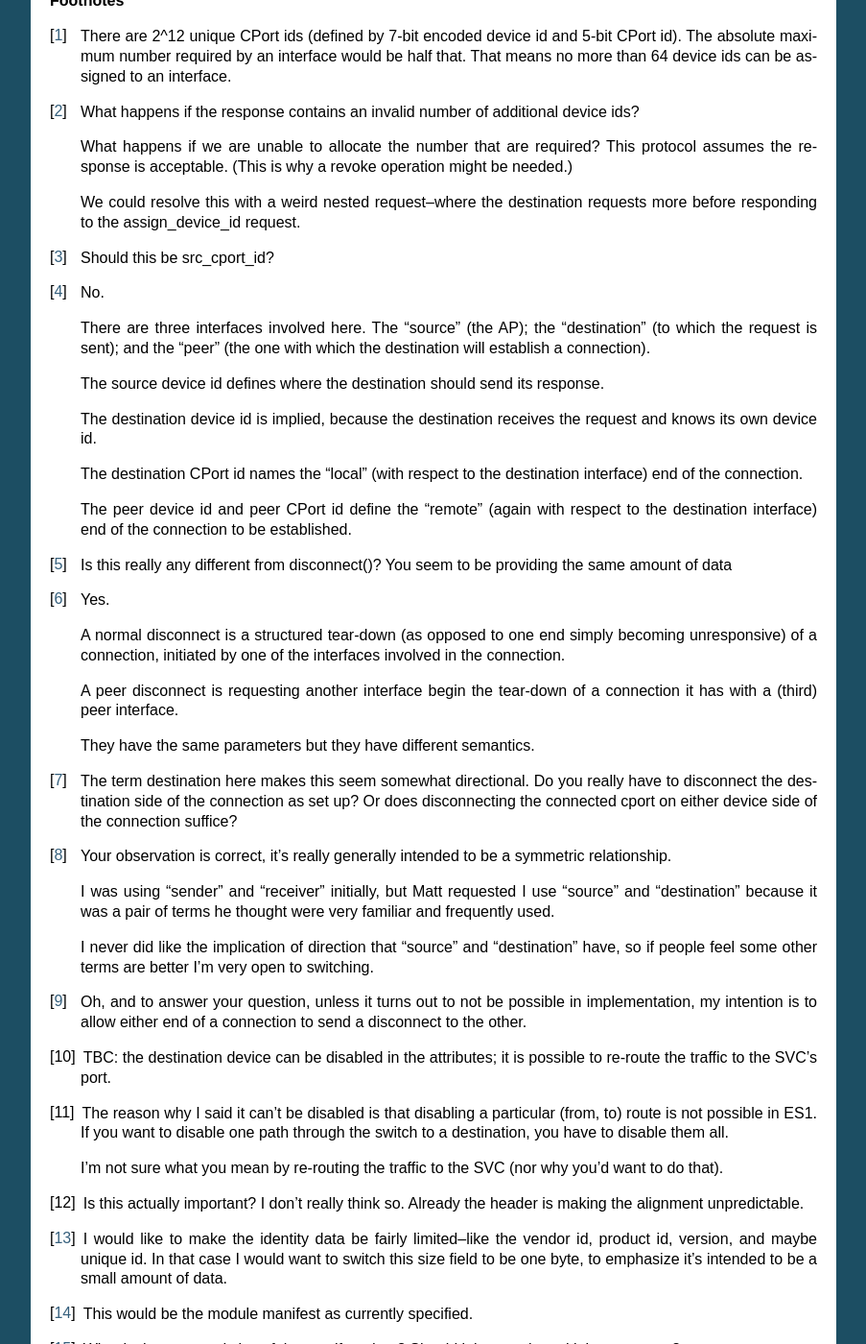
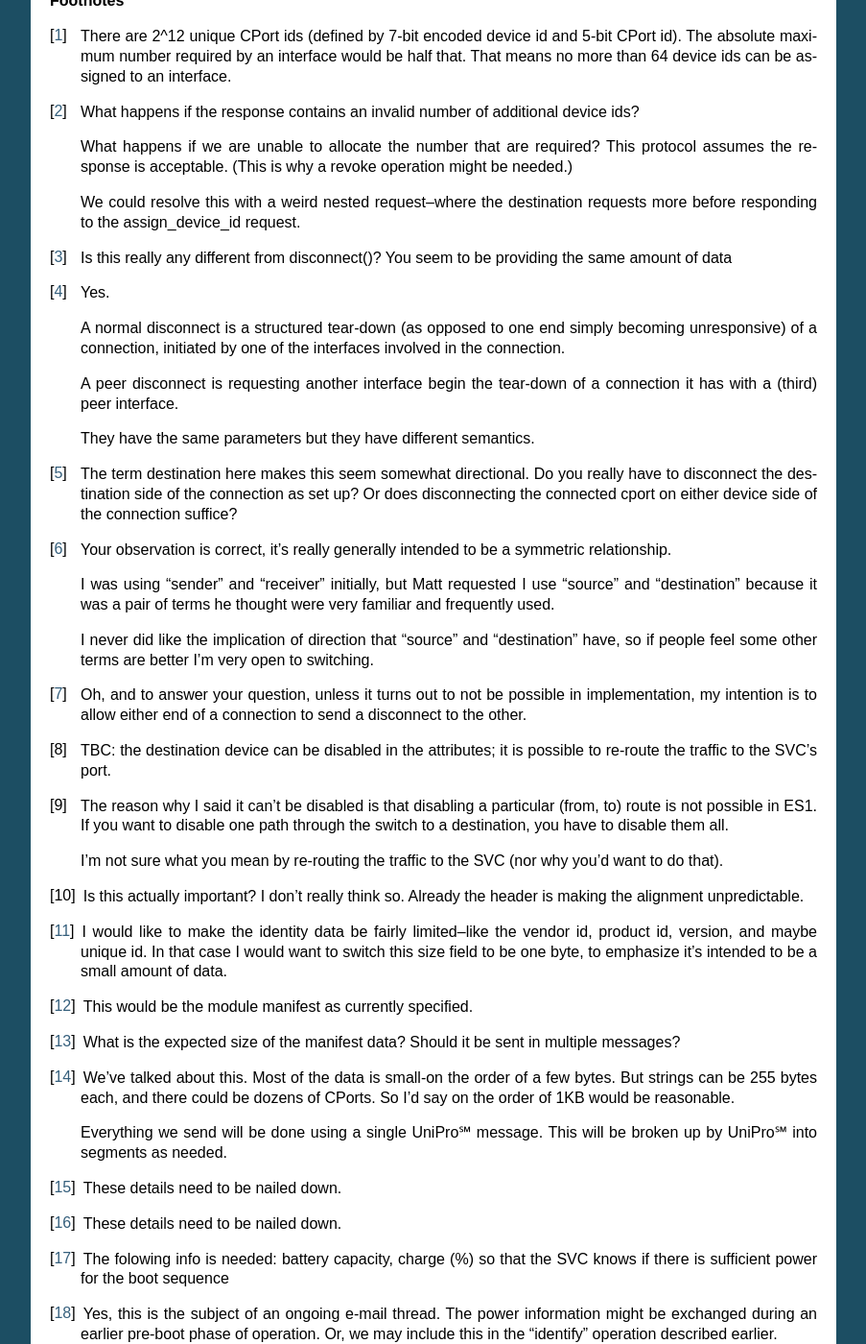
Before and after one commit to projectara/greybus-spec, a Sphinx documentation site: the page built from source/control.rst, in a window 1280 px wide and 1400 px high, scrolled down 11956 px. Shown: the whole window at 96% size, without its empty margins (198-1101 px from the left). Built offline with Sphinx 7.4.7, drawn with Linux system fonts in a browser that asks for light colours; some of the changed text lies outside the part shown.

Commit message:
Control Protocol: resolve an unneeded footnote
These two footnotes about dst_cport_id are not needed anymore.

Reviewed-by: Marti Bolivar <mbolivar@leaflabs.com>
Signed-off-by: Greg Kroah-Hartman <greg@kroah.com>

```diff
--- a/source/control.rst
+++ b/source/control.rst
@@ -1276,28 +1276,6 @@ The disable route response contains only the status byte.
          destination requests more before responding to the
          assign_device_id request.
 
-.. [#bx] Should this be src_cport_id?
-
-.. [#by] No.
-
-         There are three interfaces involved here.  The "source" (the
-         AP); the "destination" (to which the request is sent); and
-         the "peer" (the one with which the destination will establish
-         a connection).
-
-         The source device id defines where the destination should
-         send its response.
-
-         The destination device id is implied, because the destination
-         receives the request and knows its own device id.
-
-         The destination CPort id names the "local" (with respect to
-         the destination interface) end of the connection.
-
-         The peer device id and peer CPort id define the "remote"
-         (again with respect to the destination interface) end of the
-         connection to be established.
-
 .. [#bz] Is this really any different from disconnect()? You seem to be
            providing the same amount of data
 
```
Also changed, not shown: other parts of source/control.rst (+1 -1 lines).
